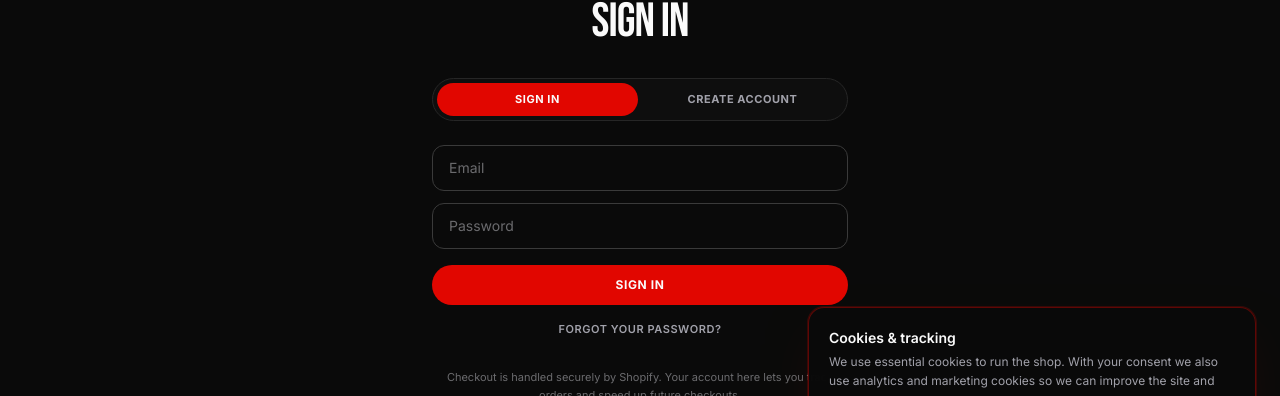
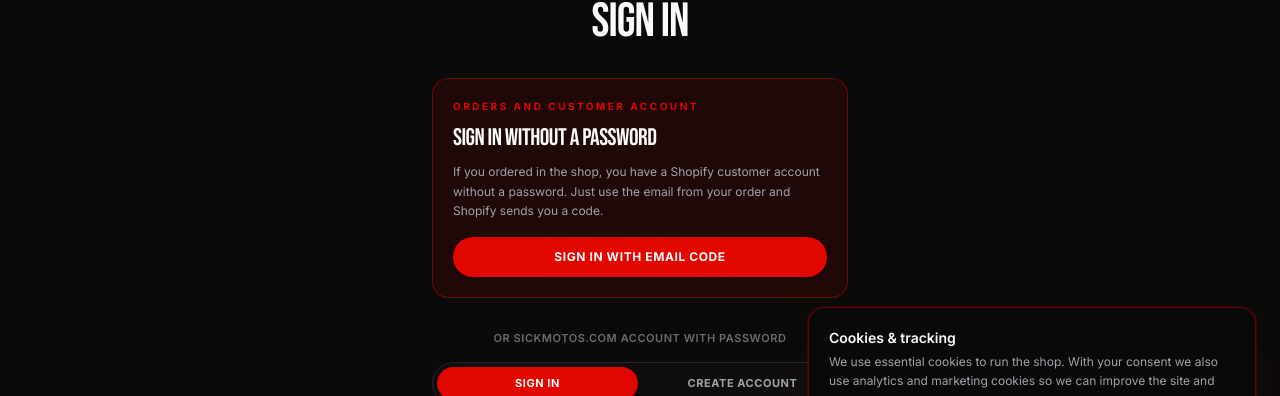
Before and after one commit to dura2507/sickmotos-shop, a Next.js app: page /account/login in a window 1280 px wide. Shown: the part 295-691 px from the top of the page. Built offline with nearby package versions, Linux system fonts and the light colour scheme; no server answers.

Commit message:
Login: Karte 'Anmelden ohne Passwort' mit Link auf Shopifys passwortlose Kundenkonten, Fehlertexte verweisen darauf (DE/EN/IT/ES); PROJECT_STATE: Kundenkonto-Ursache korrigiert (Domain lebt, 406 nur fuer curl, Shop laeuft auf neuen Kundenkonten)

```diff
--- a/src/app/account/login/LoginForm.tsx
+++ b/src/app/account/login/LoginForm.tsx
@@ -56,7 +56,13 @@ function Feedback({ state }: { state: AuthState }) {
   return null;
 }
 
-export function LoginForm({ returnTo }: { returnTo: string }) {
+export function LoginForm({
+  returnTo,
+  shopifyLoginUrl,
+}: {
+  returnTo: string;
+  shopifyLoginUrl: string;
+}) {
   const dict = useDictionary();
   const [mode, setMode] = useState<Mode>("login");
   const [login, loginFormAction] = useActionState(loginAction, initial);
@@ -94,6 +100,28 @@ export function LoginForm({ returnTo }: { returnTo: string }) {
               : dict.login.resetPassword}
         </h1>
       </div>
+
+      <div className="mb-8 rounded-2xl border border-accent/40 bg-accent/10 p-5">
+        <p className="text-[10px] font-bold uppercase tracking-[0.25em] text-accent">
+          {dict.login.shopifyLogin.kicker}
+        </p>
+        <h2 className="mt-2 font-display text-2xl uppercase tracking-tight">
+          {dict.login.shopifyLogin.title}
+        </h2>
+        <p className="mt-2 text-xs leading-relaxed text-fg-muted">
+          {dict.login.shopifyLogin.body}
+        </p>
+        <a
+          href={shopifyLoginUrl}
+          className="mt-4 block w-full rounded-full bg-accent px-5 py-3 text-center text-xs font-bold uppercase tracking-wider text-fg transition-colors hover:bg-accent-hi"
+        >
+          {dict.login.shopifyLogin.cta}
+        </a>
+      </div>
+
+      <p className="mb-4 text-center text-[11px] font-semibold uppercase tracking-wider text-fg-dim">
+        {dict.login.shopifyLogin.divider}
+      </p>
 
       {mode !== "recover" && (
         <div className="mb-6 flex items-center gap-1 rounded-full border border-border bg-surface/40 p-1">
--- a/src/app/account/login/page.tsx
+++ b/src/app/account/login/page.tsx
@@ -2,6 +2,7 @@ import { redirect } from "next/navigation";
 import { getCustomerToken } from "@/lib/customerStorefront";
 import { getLocale } from "@/lib/i18n/getLocale";
 import { getDictionary } from "@/lib/i18n/dictionaries";
+import { SHOPIFY_ACCOUNT_LOGIN_URL } from "@/lib/shopify";
 import { LoginForm } from "./LoginForm";
 
 export const dynamic = "force-dynamic";
@@ -31,7 +32,7 @@ export default async function LoginPage({
 
   return (
     <div className="mx-auto flex min-h-[70vh] max-w-md items-center justify-center px-4 py-16 md:py-24">
-      <LoginForm returnTo={returnTo} />
+      <LoginForm returnTo={returnTo} shopifyLoginUrl={SHOPIFY_ACCOUNT_LOGIN_URL} />
     </div>
   );
 }
--- a/src/lib/i18n/dictionaries/de.json
+++ b/src/lib/i18n/dictionaries/de.json
@@ -557,8 +557,8 @@
       "missingCredentials": "Bitte E-Mail und Passwort eingeben.",
       "missingEmail": "Bitte E-Mail eingeben.",
       "passwordTooShort": "Das Passwort braucht mindestens 5 Zeichen.",
-      "wrongCredentials": "E-Mail oder Passwort falsch. Falls du bisher nur als Gast bestellt hast, gibt es noch kein Passwort: bitte oben „Konto erstellen“ mit derselben E-Mail wählen.",
-      "noAccountForEmail": "Zu dieser E-Mail gibt es noch kein Konto mit Passwort, deshalb können wir keinen Link schicken. Bitte „Konto erstellen“ wählen und dieselbe E-Mail wie bei deiner Bestellung nutzen.",
+      "wrongCredentials": "E-Mail oder Passwort falsch. Wenn du im Shop bestellt hast, gibt es kein Passwort: bitte oben „Mit E-Mail-Code anmelden“ nutzen.",
+      "noAccountForEmail": "Zu dieser E-Mail gibt es kein Konto mit Passwort, deshalb können wir keinen Link schicken. Bitte oben „Mit E-Mail-Code anmelden“ nutzen oder hier ein Konto mit Passwort erstellen.",
       "emailTaken": "Zu dieser E-Mail gibt es bereits ein Konto. Bitte anmelden oder das Passwort zurücksetzen.",
       "notActivated": "Dein Konto ist noch nicht aktiviert. Bitte den Aktivierungslink in deiner E-Mail öffnen.",
       "generic": "Da ist etwas schiefgelaufen. Bitte noch einmal versuchen."
@@ -566,6 +566,13 @@
     "notices": {
       "accountCreatedCheckEmail": "Konto erstellt. Bitte den Aktivierungslink in deiner E-Mail öffnen und dann anmelden.",
       "resetLinkSent": "Wenn zu dieser E-Mail ein Konto existiert, haben wir dir einen Link zum Zurücksetzen geschickt. Bitte Posteingang prüfen."
+    },
+    "shopifyLogin": {
+      "kicker": "Bestellungen und Kundenkonto",
+      "title": "Anmelden ohne Passwort",
+      "body": "Wer im Shop bestellt hat, hat ein Shopify-Kundenkonto ohne Passwort. Zum Anmelden reicht die E-Mail-Adresse der Bestellung, Shopify schickt dir einen Code.",
+      "cta": "Mit E-Mail-Code anmelden",
+      "divider": "oder Konto auf sickmotos.com mit Passwort"
     }
   },
   "orders": {
--- a/src/lib/i18n/dictionaries/en.json
+++ b/src/lib/i18n/dictionaries/en.json
@@ -557,8 +557,8 @@
       "missingCredentials": "Enter your email and password.",
       "missingEmail": "Enter your email.",
       "passwordTooShort": "Password must be at least 5 characters.",
-      "wrongCredentials": "Wrong email or password. If you only ordered as a guest so far, there is no password yet: please use Create account above with the same email.",
-      "noAccountForEmail": "There is no account with a password for this email, so we cannot send a reset link. Please use Create account with the same email you ordered with.",
+      "wrongCredentials": "Wrong email or password. If you ordered in the shop, there is no password: please use “Sign in with email code” above.",
+      "noAccountForEmail": "There is no account with a password for this email, so we cannot send a reset link. Please use “Sign in with email code” above or create an account with a password here.",
       "emailTaken": "An account with this email already exists. Sign in or reset your password.",
       "notActivated": "Your account is not activated yet. Open the activation link in your email.",
       "generic": "Something went wrong. Please try again."
@@ -566,6 +566,13 @@
     "notices": {
       "accountCreatedCheckEmail": "Account created. Open the activation link in your email, then sign in.",
       "resetLinkSent": "If an account exists for that email, we sent a reset link. Check your inbox."
+    },
+    "shopifyLogin": {
+      "kicker": "Orders and customer account",
+      "title": "Sign in without a password",
+      "body": "If you ordered in the shop, you have a Shopify customer account without a password. Just use the email from your order and Shopify sends you a code.",
+      "cta": "Sign in with email code",
+      "divider": "or sickmotos.com account with password"
     }
   },
   "orders": {
--- a/src/lib/i18n/dictionaries/es.json
+++ b/src/lib/i18n/dictionaries/es.json
@@ -557,8 +557,8 @@
       "missingCredentials": "Introduce tu correo y tu contraseña.",
       "missingEmail": "Introduce tu correo.",
       "passwordTooShort": "La contraseña debe tener al menos 5 caracteres.",
-      "wrongCredentials": "Correo o contraseña incorrectos. Si hasta ahora solo has comprado como invitado, aún no hay contraseña: usa «Crear cuenta» arriba con el mismo correo.",
-      "noAccountForEmail": "No existe una cuenta con contraseña para este correo, por eso no podemos enviar el enlace. Usa «Crear cuenta» con el mismo correo de tu pedido.",
+      "wrongCredentials": "Correo o contraseña incorrectos. Si has comprado en la tienda no hay contraseña: usa «Iniciar sesión con código por correo» arriba.",
+      "noAccountForEmail": "No existe una cuenta con contraseña para este correo, por eso no podemos enviar el enlace. Usa «Iniciar sesión con código por correo» arriba o crea aquí una cuenta con contraseña.",
       "emailTaken": "Ya existe una cuenta con este correo. Inicia sesión o restablece la contraseña.",
       "notActivated": "Tu cuenta aún no está activada. Abre el enlace de activación en tu correo.",
       "generic": "Algo ha salido mal. Inténtalo de nuevo."
@@ -566,6 +566,13 @@
     "notices": {
       "accountCreatedCheckEmail": "Cuenta creada. Abre el enlace de activación en tu correo y luego inicia sesión.",
       "resetLinkSent": "Si existe una cuenta para este correo, te hemos enviado un enlace para restablecer la contraseña. Revisa tu bandeja de entrada."
+    },
+    "shopifyLogin": {
+      "kicker": "Pedidos y cuenta de cliente",
+      "title": "Iniciar sesión sin contraseña",
+      "body": "Si has comprado en la tienda, tienes una cuenta de cliente de Shopify sin contraseña. Basta con el correo de tu pedido, Shopify te envía un código.",
+      "cta": "Iniciar sesión con código por correo",
+      "divider": "o cuenta sickmotos.com con contraseña"
     }
   },
   "orders": {
--- a/src/lib/i18n/dictionaries/it.json
+++ b/src/lib/i18n/dictionaries/it.json
@@ -557,8 +557,8 @@
       "missingCredentials": "Inserisci email e password.",
       "missingEmail": "Inserisci la tua email.",
       "passwordTooShort": "La password deve avere almeno 5 caratteri.",
-      "wrongCredentials": "Email o password errata. Se finora hai ordinato solo come ospite, non esiste ancora una password: usa «Crea account» qui sopra con la stessa email.",
-      "noAccountForEmail": "Per questa email non esiste ancora un account con password, quindi non possiamo inviare il link. Usa «Crea account» con la stessa email del tuo ordine.",
+      "wrongCredentials": "Email o password errata. Se hai ordinato nello shop non esiste una password: usa «Accedi con codice via email» qui sopra.",
+      "noAccountForEmail": "Per questa email non esiste un account con password, quindi non possiamo inviare il link. Usa «Accedi con codice via email» qui sopra oppure crea qui un account con password.",
       "emailTaken": "Esiste già un account con questa email. Accedi o reimposta la password.",
       "notActivated": "Il tuo account non è ancora attivato. Apri il link di attivazione nella tua email.",
       "generic": "Qualcosa è andato storto. Riprova."
@@ -566,6 +566,13 @@
     "notices": {
       "accountCreatedCheckEmail": "Account creato. Apri il link di attivazione nella tua email, poi accedi.",
       "resetLinkSent": "Se esiste un account per questa email, ti abbiamo inviato un link per reimpostare la password. Controlla la posta."
+    },
+    "shopifyLogin": {
+      "kicker": "Ordini e account cliente",
+      "title": "Accedi senza password",
+      "body": "Se hai ordinato nello shop, hai un account cliente Shopify senza password. Basta l'email del tuo ordine, Shopify ti invia un codice.",
+      "cta": "Accedi con codice via email",
+      "divider": "oppure account sickmotos.com con password"
     }
   },
   "orders": {
--- a/src/lib/shopify.ts
+++ b/src/lib/shopify.ts
@@ -216,6 +216,11 @@ const CART_FRAGMENT = `
 // domain as the product pages (fixes the "mismatched checkout URL" concern).
 // Rollback: set CHECKOUT_HOST back to "sickmotos.myshopify.com" and redeploy.
 const CHECKOUT_HOST = "checkout.sickmotos.com";
+
+// Shopify-hosted customer login (new customer accounts, passwordless email
+// code / Shop). Shopify redirects this path to the configured customer
+// accounts domain, so it keeps working if Thomas changes that domain later.
+export const SHOPIFY_ACCOUNT_LOGIN_URL = `https://${CHECKOUT_HOST}/account/login`;
 function fixCheckoutHost<T extends { checkoutUrl?: string } | null>(cart: T): T {
   if (!cart || !cart.checkoutUrl) return cart;
   try {
```
Also changed, not shown: 1 other file (tests, documents, lock files or other folders).
